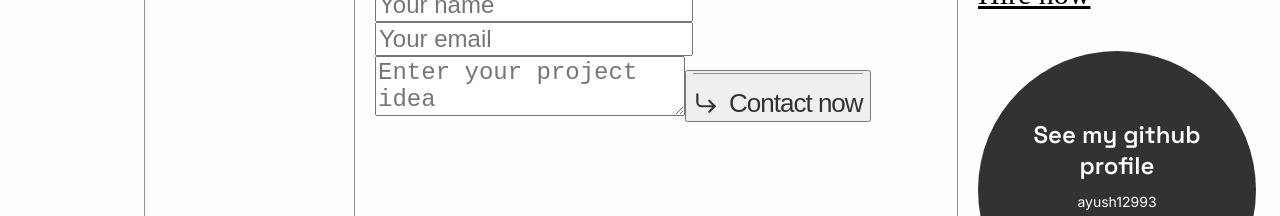
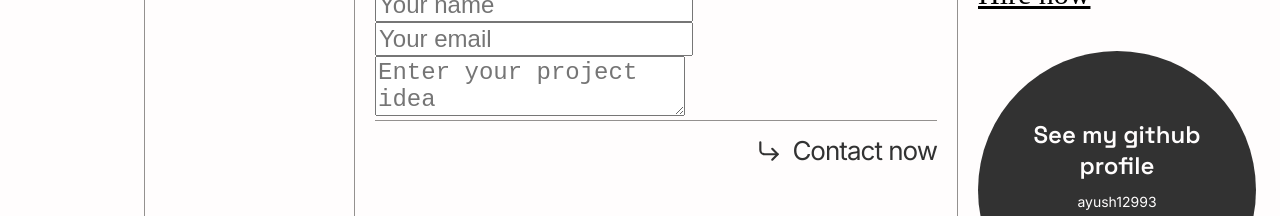
Before and after one commit to ayush12993/ayushportfolio, a React (Create React App) app: page /contact in a window 1280 px wide. Shown: the part 433-649 px from the top of the page. Built offline with nearby package versions, Linux system fonts and the light colour scheme; a web font is replaced by a local one.

Commit message:
new commit to test the contacter email

```diff
--- a/src/pages/contact/index.js
+++ b/src/pages/contact/index.js
@@ -93,18 +93,16 @@ const [formData, setFormData] = useState({
                         </div>
                        If you are intrested in work please contact me. <br/>
  <form onSubmit={handleSubmit} id="emailSubmit">
-                        <input name="name" type="text" placeholder="Your name" value={formData.name} onChange={handleChange} className="input-collapsible"/>
+                           <input name="name" type="text" placeholder="Your name" value={formData.name} onChange={handleChange} className="input-collapsible"/>
                         <input name="email" type="email" placeholder="Your email" value={formData.email} onChange={handleChange} className="input-collapsible"/>
                         <textarea name="message" type="text" placeholder="Enter your project idea"  value={formData.message} onChange={handleChange} className="input-collapsible"/>
-                      <button type="submit">
-  <a className="not-big-screen-text"  href="javascript:;" onclick="document.getElementById('emailSubmit').submit();">
+                        <a className="not-big-screen-text"  href="javascript:;" onclick="document.getElementById('emailSubmit').submit();">
                             <svg xmlns="http://www.w3.org/2000/svg" fill="none" stroke="currentColor" strokeWidth="2" strokeLinecap="round" strokeLinejoin="round" className="feather feather-corner-down-right" viewBox="0 0 24 24">
                                 <path d="M15 10l5 5-5 5" />
                                 <path d="M4 4v7a4 4 0 004 4h12" />
                             </svg>
                      Contact now
                         </a>
-                      </button>
                         </form>
                     </div>
                 </div>
```
